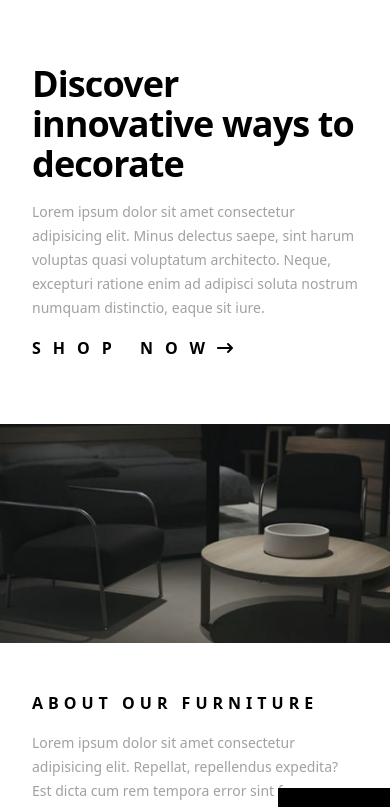
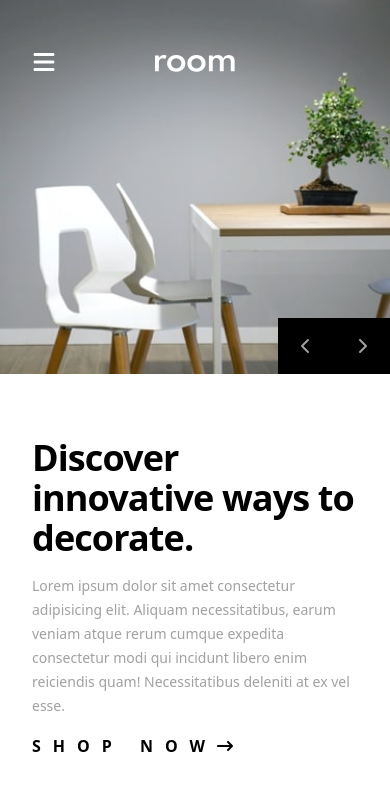
Before and after one commit to MMahdi151/room-homepage, a React (Vite) app: page / in a window 390 px wide. Shown: the top 807 px of the page. Built offline with nearby package versions, Linux system fonts and the light colour scheme.

Commit message:
context-provider and mobile-menu file added

```diff
--- a/src/App.jsx
+++ b/src/App.jsx
@@ -1,14 +1,15 @@
 import Hero from "./components/hero";
 import Navbar from "./components/navbar";
 import About from "./components/about";
+import { CheckContextProvider } from "./context/checkContext";
 
 function App() {
   return (
-    <>
+    <CheckContextProvider>
       <Navbar />
       <Hero />
       <About />
-    </>
+    </CheckContextProvider>
   );
 }
 
--- a/src/components/hero.jsx
+++ b/src/components/hero.jsx
@@ -4,35 +4,49 @@ import {
   faChevronRight,
   faArrowRightLong,
 } from "@fortawesome/free-solid-svg-icons";
+import { createPortal } from "react-dom";
+import { MobileMenu } from "./mobileMenu";
+import { SliderData as slides } from "../data/sliderData";
+import { useState } from "react";
 
 export default function Hero() {
+  const [slideId, setSlideId] = useState(0);
+
+  const slideCtrl = (v) => {
+    setSlideId(slideId + v);
+    if (slideId + v > slides.length - 1) setSlideId(0);
+    if (slideId + v < 0) setSlideId(slides.length - 1);
+  };
+
   return (
     <section>
+      {createPortal(<MobileMenu />, document.body)}
       <div className="w-screen grid grid-cols-1 md:grid-cols-[6fr_4fr]">
+        <div className="relative">
           <div className="flex h-full">
             <img
-            src="/images/desktop-image-hero-1.jpg"
+              src={`/images/desktop-image-hero-${slides[slideId].id}.jpg`}
               className="hidden md:block object-cover w-full"
+            />
+            <img
+              src={`/images/mobile-image-hero-${slides[slideId].id}.jpg`}
+              className="block md:hidden w-full"
             />
           </div>
           <div className="h-14 w-28 sm:h-24 sm:w-44 absolute bottom-0 right-0 flex md:translate-x-full">
-          <button className="slide-btn">
+            <button className="slide-btn" onClick={() => slideCtrl(-1)}>
               <FontAwesomeIcon icon={faChevronLeft} />
             </button>
-          <button className="slide-btn">
+            <button className="slide-btn" onClick={() => slideCtrl(1)}>
               <FontAwesomeIcon icon={faChevronRight} />
             </button>
           </div>
+        </div>
         <div className="max-sm:py-16 px-8 py-32 lg:px-20 lg:py-36 flex flex-col gap-4 lg:gap-6">
           <h1 className="font-bold text-4xl lg:text-5xl tracking-tight">
-            Discover innovative ways to decorate
+            {slides[slideId].title}
           </h1>
-          <p className="p">
-            Lorem ipsum dolor sit amet consectetur adipisicing elit. Minus
-            delectus saepe, sint harum voluptas quasi voluptatum architecto.
-            Neque, excepturi ratione enim ad adipisci soluta nostrum numquam
-            distinctio, eaque sit iure.
-          </p>
+          <p className="p">{slides[slideId].des}</p>
           <a href="#" className="shop-now">
             Shop Now
             <FontAwesomeIcon icon={faArrowRightLong} />
--- /dev/null
+++ b/src/components/mobileMenu.jsx
@@ -0,0 +1,38 @@
+import { useContext } from "react";
+import { CheckContext } from "../context/checkContext";
+import { FontAwesomeIcon } from "@fortawesome/react-fontawesome";
+import { faClose } from "@fortawesome/free-solid-svg-icons";
+
+export function MobileMenu() {
+  const { isOpen, menu, setIsOpen } = useContext(CheckContext);
+
+  return (
+    <div
+      className={`h-screen w-full fixed top-0 left-0 transition-all duration-500 ${
+        !isOpen ? "hidden" : "none"
+      }`}
+    >
+      <nav className="h-32 bg-white flex items-center justify-between px-8">
+        <button onClick={() => setIsOpen(false)} className="">
+          <FontAwesomeIcon icon={faClose} className="nav-btn text-gray" />
+        </button>
+        <ul className="font-semibold flex gap-6 h-8">
+          {menu.map((item) => {
+            return (
+              <li key={item.id} href={item.link}>
+                {item.name}
+              </li>
+            );
+          })}
+        </ul>
+      </nav>
+      <div
+        type="button"
+        onClick={() => setIsOpen(false)}
+        className={`h-screen w-screen bg-black transtion-all duration-500 delay-200 ${
+          !isOpen ? "opacity-0" : "opacity-75"
+        }`}
+      ></div>
+    </div>
+  );
+}
--- a/src/components/navbar.jsx
+++ b/src/components/navbar.jsx
@@ -1,14 +1,32 @@
-import { useState } from "react";
+import { FontAwesomeIcon } from "@fortawesome/react-fontawesome";
+import { faNavicon } from "@fortawesome/free-solid-svg-icons";
+import { useContext } from "react";
+import { CheckContext } from "../context/checkContext";
 
 export default function Navbar() {
+  const { isOpen, setIsOpen, menu } = useContext(CheckContext);
+
   return (
-    <nav className="absolute top-0 left-0 w-full h-36 px-20 bg-transparent z-50 flex items-center gap-14">
-      <img src="/images/logo.svg" className="w-18 sm:hidden" />
-      <ul className="gap-10 sm:text-black sm:bg-white text-white font-semibold hidden lg:flex xl:flex list">
-        <li href="#">home</li>
-        <li href="#shop">shop</li>
-        <li href="#about">about</li>
-        <li href="#contact">contact</li>
+    <nav
+      className={`absolute top-0 left-0 w-full h-32 px-8 sm:px-24 bg-transparent text-white z-50 items-center grid grid-cols-3 sm:flex gap-8 sm:gap-10 lg:gap-16  ${
+        isOpen && "hidden"
+      }`}
+    >
+      <button
+        onClick={() => setIsOpen(true)}
+        className="sm:hidden justify-self-start"
+      >
+        <FontAwesomeIcon icon={faNavicon} className="nav-btn" />
+      </button>
+      <img src="/images/logo.svg" className="w-20 mx-auto sm:mx-0" />
+
+      <ul className="gap-8 font-semibold h-8 hidden sm:flex">
+        {menu.map((item) => (
+          <a key={item.id} href={item.link} className="relative group">
+            <div>{item.name}</div>
+            <div className="list-item"></div>
+          </a>
+        ))}
       </ul>
     </nav>
   );
--- /dev/null
+++ b/src/context/checkContext.jsx
@@ -0,0 +1,21 @@
+import { createContext, useState } from "react";
+
+export const CheckContext = createContext(null);
+export const CheckContextProvider = (props) => {
+  const [isOpen, setIsOpen] = useState(false);
+
+  const menu = [
+    { id: 0, name: "home", link: "/" },
+    { id: 1, name: "shop", link: "/shop" },
+    { id: 2, name: "about", link: "/about" },
+    { id: 3, name: "contact", link: "/contact" },
+  ];
+
+  const contextValue = { isOpen, setIsOpen, menu };
+
+  return (
+    <CheckContext.Provider value={contextValue}>
+      {props.children}
+    </CheckContext.Provider>
+  );
+};
--- /dev/null
+++ b/src/data/sliderData.jsx
@@ -0,0 +1,17 @@
+export const SliderData = [
+  {
+    id: 1,
+    title: "Discover innovative ways to decorate.",
+    des: "Lorem ipsum dolor sit amet consectetur adipisicing elit. Aliquam necessitatibus, earum veniam atque rerum cumque expedita consectetur modi qui incidunt libero enim reiciendis quam! Necessitatibus deleniti at ex vel esse.",
+  },
+  {
+    id: 2,
+    title: "We are aviable all across the globe.",
+    des: "Lorem ipsum dolor sit amet consectetur adipisicing elit. Aliquam necessitatibus, earum veniam atque rerum cumque expedita consectetur modi qui incidunt libero enim reiciendis quam! Necessitatibus deleniti at ex vel esse.",
+  },
+  {
+    id: 3,
+    title: "Manufactured with the best materials",
+    des: "Lorem ipsum dolor sit amet consectetur adipisicing elit. Aliquam necessitatibus, earum veniam atque rerum cumque expedita consectetur modi qui incidunt libero enim reiciendis quam! Necessitatibus deleniti at ex vel esse.",
+  },
+];
```
Lines whose indentation alone changed are shown as unchanged.
